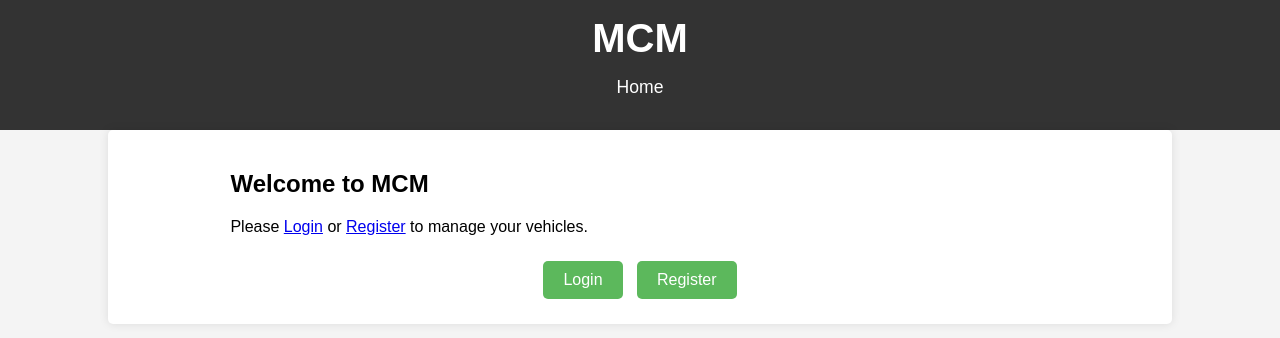
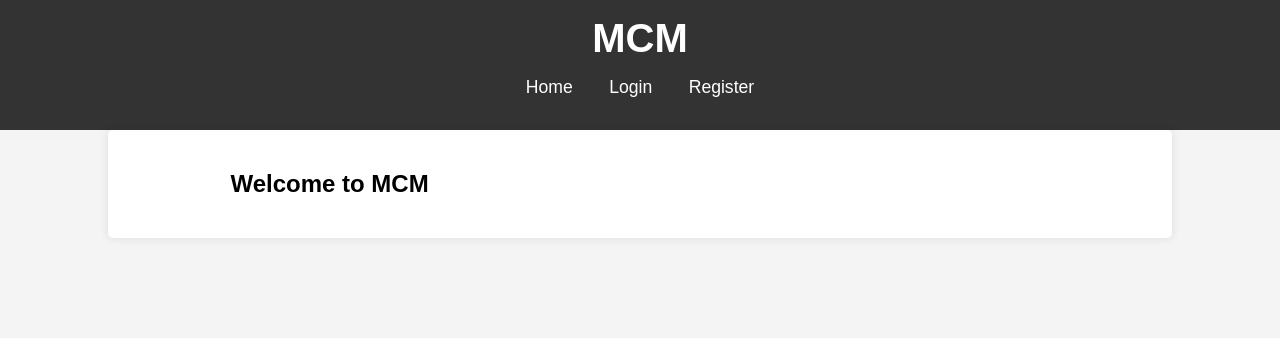
Before and after one commit to Manjunathhs-0003/DocuFlex, a Flask app: page / in a window 1280 px wide. Shown: the top 338 px of the page. Run offline with Flask 3, Linux system fonts and the light colour scheme.

Commit message:
Updated the UI

```diff
--- a/app/templates/base.html
+++ b/app/templates/base.html
@@ -19,6 +19,8 @@
                         <li><a href="{{ url_for('main.logout') }}">Logout</a></li>
                     {% else %}
                         <li><a href="{{ url_for('main.index') }}">Home</a></li>
+                        <li><a href="{{ url_for('main.login') }}">Login</a></li>
+                        <li><a href="{{ url_for('main.register') }}">Register</a></li>
                     {% endif %}
                 </ul>
             </nav>
@@ -38,13 +40,6 @@
     <main class="container">
         {% block content %}
         {% endblock %}
-
-        {% if not current_user.is_authenticated %}
-            <div class="auth-buttons">
-                <a href="{{ url_for('main.login') }}">Login</a>
-                <a href="{{ url_for('main.register') }}">Register</a>
-            </div>
-        {% endif %}
     </main>
 
     <!-- Add your JavaScript links here -->
--- a/app/templates/login.html
+++ b/app/templates/login.html
@@ -27,7 +27,7 @@
                 {{ form.remember(class="form-check-input") }}
                 {{ form.remember.label(class="form-check-label") }}
               </div>
-              <div class="form-group"> <!-- Ensure only one submit button here -->
+              <div class="form-group">
                 {{ form.submit(class="btn btn-primary") }}
               </div>
             </form>
--- a/app/templates/mcm.html
+++ b/app/templates/mcm.html
@@ -5,13 +5,8 @@
 {% block content %}
 <div class="container">
   <div class="row justify-content-center mt-5">
-    <div class="col-md-8">
-      <div class="card">
-        <div class="card-body">
-          <h2 class="card-title">Welcome to MCM</h2>
-          <p class="card-text">Please <a href="{{ url_for('main.login') }}">Login</a> or <a href="{{ url_for('main.register') }}">Register</a> to manage your vehicles.</p>
-        </div>
-      </div>
+    <div class="col-md-8 text-center">
+      <h2>Welcome to MCM</h2>
     </div>
   </div>
 </div>
```
Also changed, not shown: app/static/styles.css (line endings or trailing spaces), instance/site.db.
